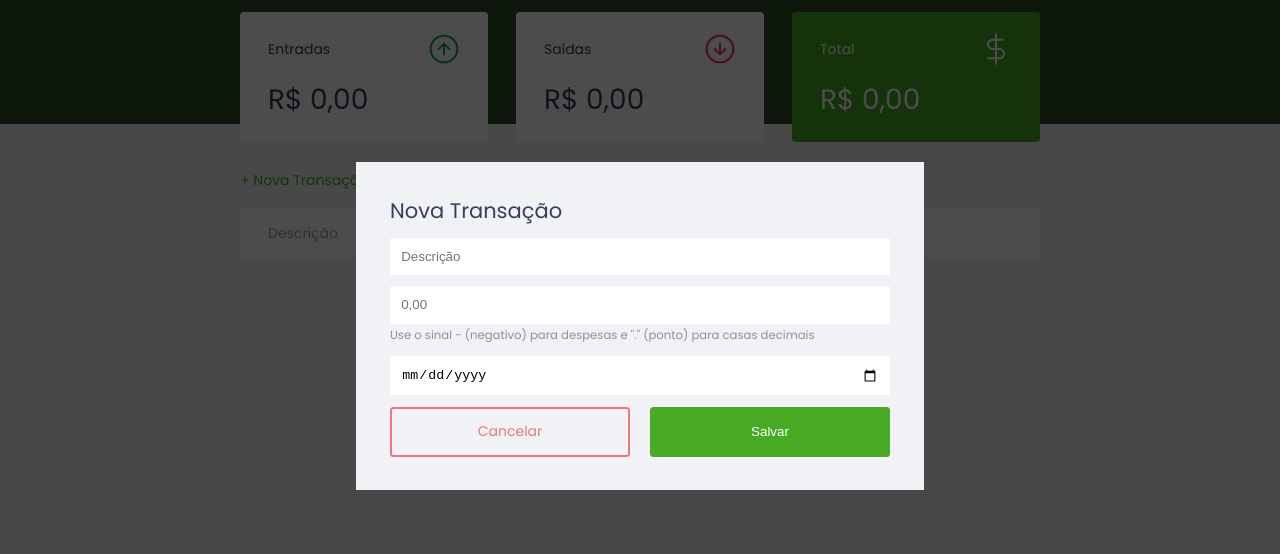
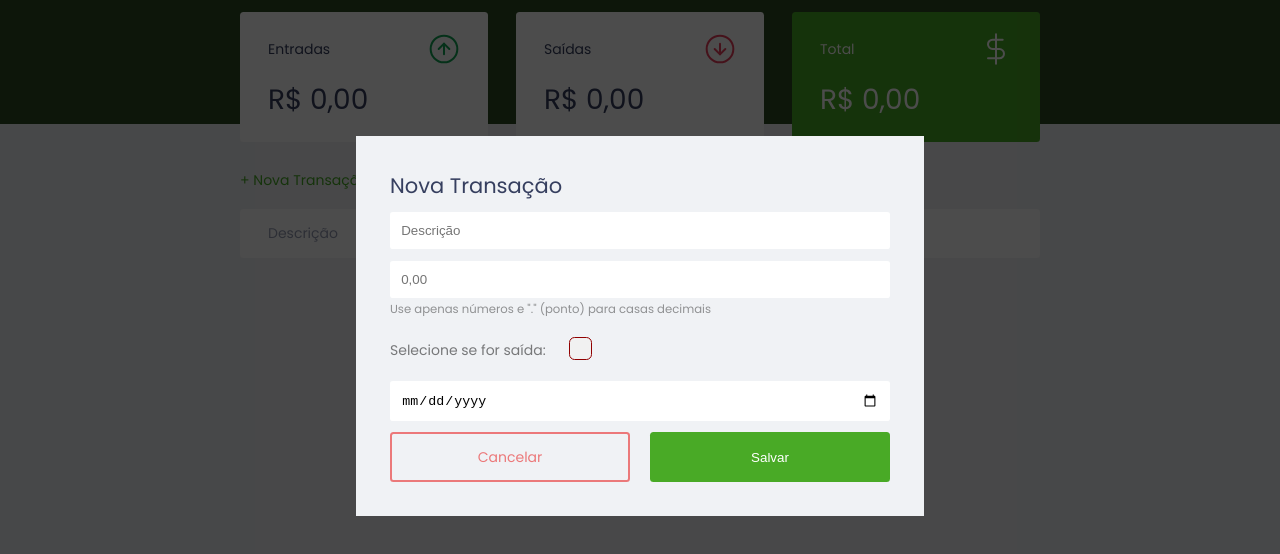
Before and after one commit to devzgabriel/dev.finance, a plain HTML site: page index.html in a window 1280 px wide. Both pictures are taken after a click on the link "+ Nova Transação". Shown: the part 74-628 px from the top of the page. Drawn offline with Linux system fonts and the light colour scheme.

Commit message:
expense checkbox

```diff
--- a/index.html
+++ b/index.html
@@ -92,9 +92,18 @@
                 placeholder="0,00"
               />
               <small class="help"
-                >Use o sinal - (negativo) para despesas e "." (ponto) para casas
-                decimais</small
-              >
+                >Use apenas números e "." (ponto) para casas decimais
+              </small>
+              <div class="expenseCheckDiv">
+                <label for="expense" class="expenseText"
+                  >Selecione se for saída:</label
+                >
+
+                <label class="checkLabel">
+                  <input type="checkbox" class="expenseCheck" id="expense" />
+                  <span class="ckeckSpan"></span>
+                </label>
+              </div>
             </div>
 
             <div class="input-group">
--- a/script.js
+++ b/script.js
@@ -118,8 +118,7 @@ const Utils = {
     return signal + " " + value
   },
   formatAmount(value) {
-    value = Number(value.replace(/\,\./g, "")) * 100
-    return value
+    return Number(value.replace(/\,\.\-/g, "")) * 100
   },
   formatDate(date) {
     const splittedDate = date.split("-")
@@ -131,13 +130,20 @@ const Form = {
   description: document.querySelector("input#description"),
   amount: document.querySelector("input#amount"),
   date: document.querySelector("input#date"),
+  expense: document.querySelector("input#expense"),
+  situation: "",
 
   getValues() {
+    Form.getSituation()
     return {
       description: Form.description.value,
-      amount: Form.amount.value,
+      amount: Form.situation + String(Form.amount.value),
       date: Form.date.value,
     }
+  },
+
+  getSituation() {
+    Form.situation = Form.expense.checked ? "-" : ""
   },
 
   validateFields() {
@@ -167,6 +173,7 @@ const Form = {
     Form.description.value = ""
     Form.amount.value = ""
     Form.date.value = ""
+    Form.expense.checked = false
   },
 
   submit(event) {
--- a/style.css
+++ b/style.css
@@ -280,6 +280,54 @@ input {
   width: 48%;
 }
 
+.expenseCheckDiv {
+  margin: 1rem 0;
+  padding: 0.3rem 0;
+  display: flex;
+  align-items: center;
+}
+.expenseText {
+  width: auto;
+  opacity: 0.5;
+}
+
+/* Hide the default checkbox */
+input[type="checkbox"] {
+  visibility: hidden;
+}
+
+.checkLabel {
+  margin-left: 1.7rem;
+  display: block;
+  position: relative;
+  cursor: pointer;
+  font-size: 1.2rem;
+}
+
+/* creating a custom checkbox based on demand */
+.ckeckSpan {
+  position: absolute;
+  top: 0;
+  left: 0;
+  height: 1.6rem;
+  width: 1.6rem;
+  background-color: #f1f1f1;
+  border-radius: 25%;
+  border: 1px solid rgb(145, 0, 0);
+}
+
+/* specify the background color to be
+shown when hovering over checkbox */
+.checkLabel:hover input ~ .ckeckSpan {
+  background-color: rgb(253, 236, 236);
+}
+
+/* specify the background color to be
+shown when checkbox is checked */
+.checkLabel input:checked ~ .ckeckSpan {
+  background-color: var(--red);
+}
+
 /* Footer ===================== */
 footer {
   text-align: center;
```
